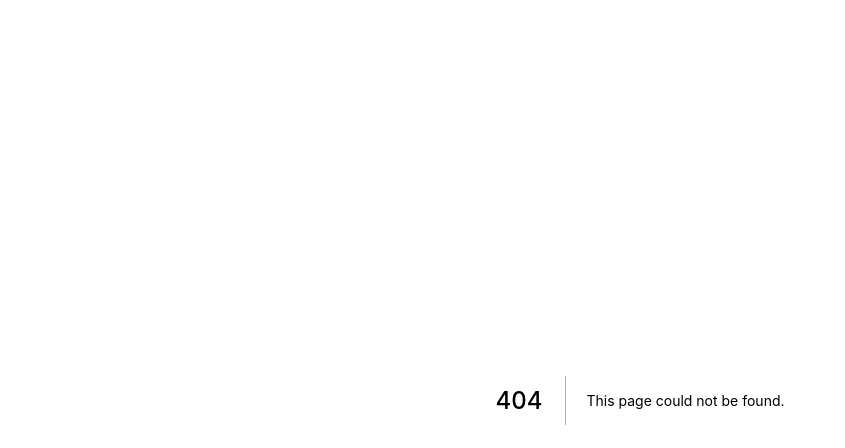
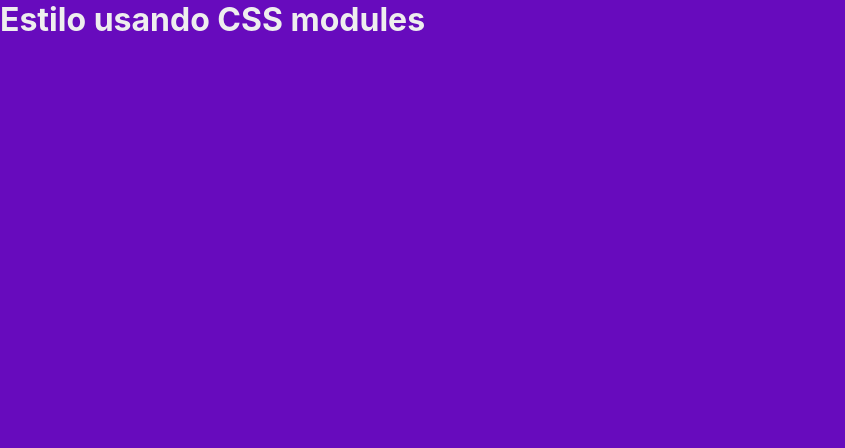
Before and after one commit to P4ul1t0s/fundamentos-next, a Next.js app: page /estiloso in a window 1280 px wide. Before the commit this address had no page. Shown: the top 448 px of the page, without its empty margins (0-845 px from the left). Built offline with nearby package versions, Linux system fonts and the light colour scheme.

Commit message:
CSS modularizado

```diff
--- /dev/null
+++ b/src/pages/estiloso.jsx
@@ -0,0 +1,9 @@
+import styles from '../styles/estiloso.module.css'
+
+export default function Estiloso(){
+    return(
+        <div className={styles.roxo}>
+            <h1>Estilo usando CSS modules</h1>
+        </div>
+    )
+}
--- /dev/null
+++ b/src/styles/estiloso.module.css
@@ -0,0 +1,4 @@
+.roxo{
+    height: 100vh;
+    background-color: #670bbd;
+}
--- a/src/styles/globals.css
+++ b/src/styles/globals.css
@@ -14,4 +14,6 @@
 
 * {
   box-sizing: border-box;
+  padding: 0;
+  margin: 0;
 }
```
